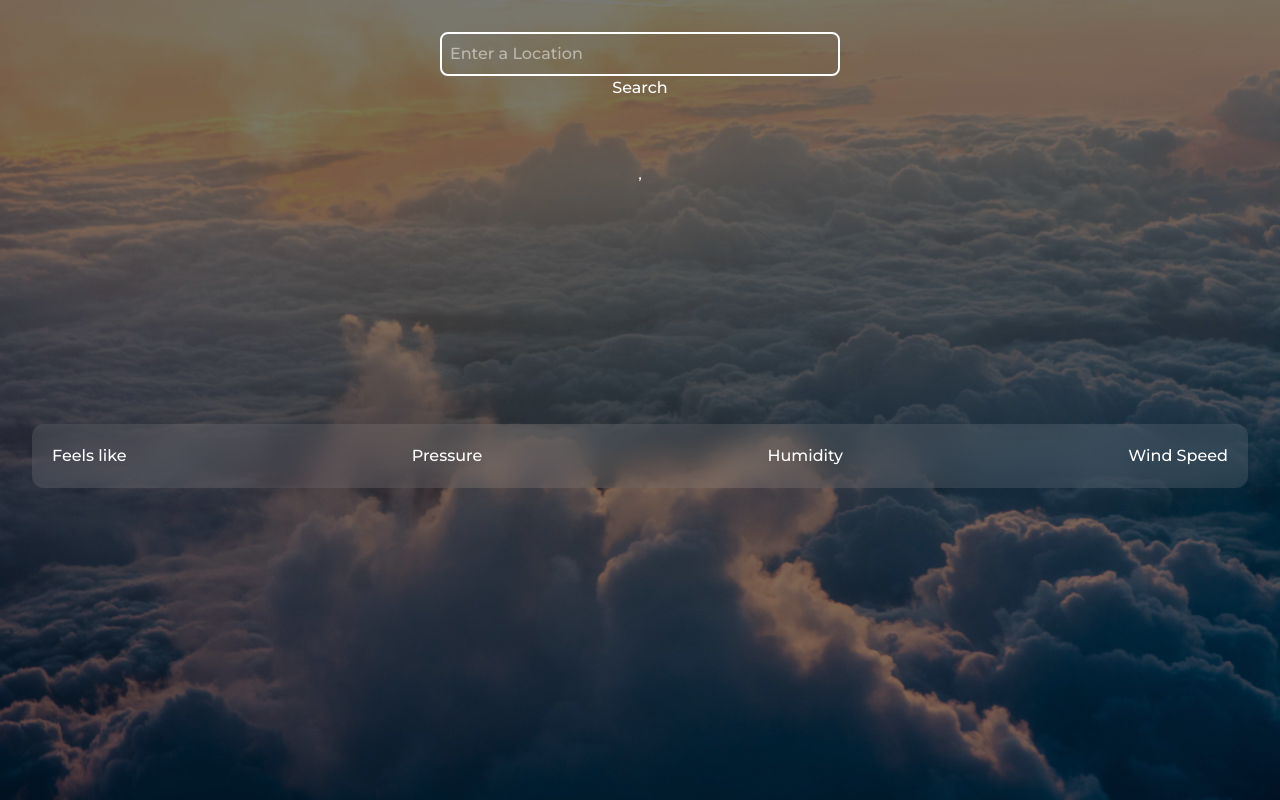
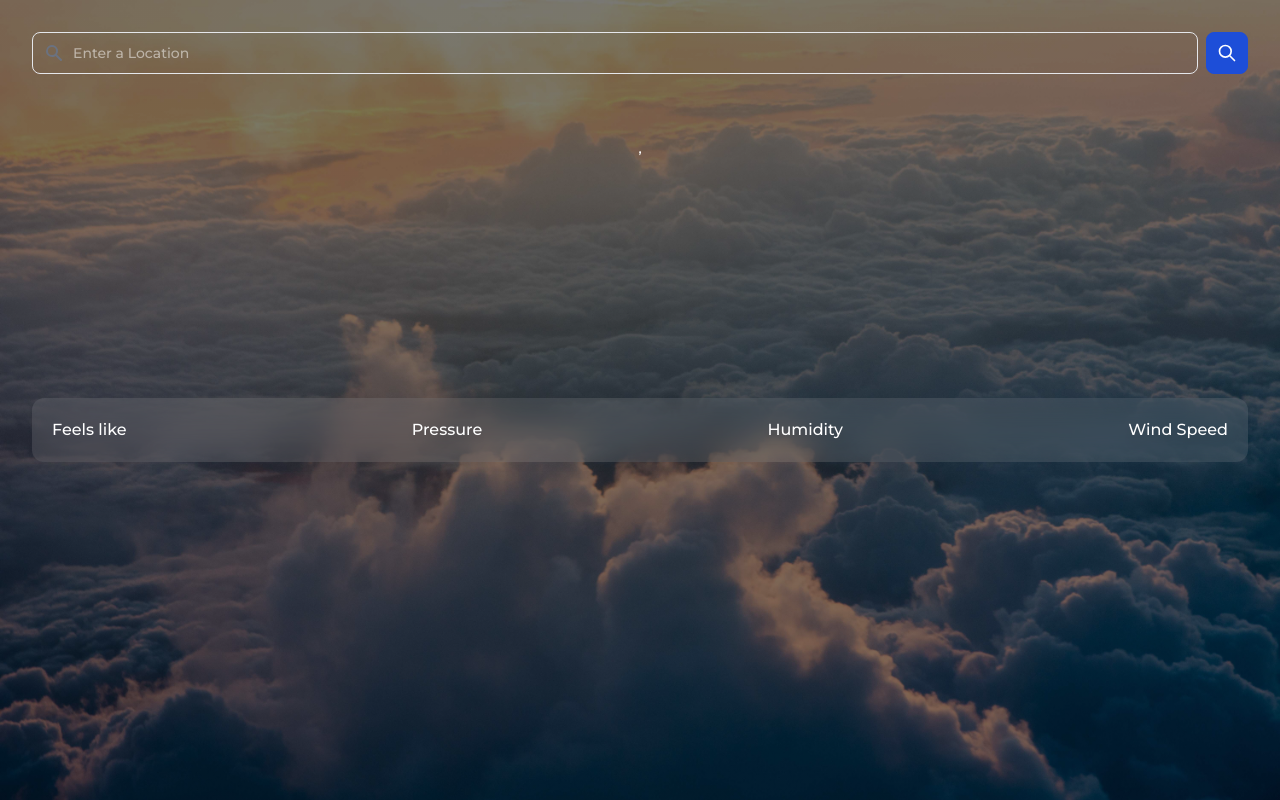
Before and after one commit to favourbadakin/weather-app, a React (Vite) app: page / in a window 1280 px wide. Built offline with nearby package versions, Linux system fonts and the light colour scheme; no server answers.

Commit message:
improved functionalities

```diff
--- a/src/App.jsx
+++ b/src/App.jsx
@@ -5,8 +5,6 @@
   const key = import.meta.env.VITE_APIKEY;
   const [location, setLocation] = useState("");
   const [weatherData, setWeatherData] = useState({});
-
-
 
   const handleChange = (event) => {
     setLocation(event.target.value);
@@ -26,7 +24,7 @@
 
   return (
     <main className="px-4 py-8 lg:px-8 bg-hero-image bg-no-repeat bg-cover h-screen text-white">
-      <form className="grid place-items-center" onSubmit={handleSubmit}>
+      {/* <form className="grid place-items-center" onSubmit={handleSubmit}>
         <input
           className="border-white border-2 bg-transparent p-2 w-[80%] lg:w-[400px] rounded-lg focus:outline-none"
           placeholder="Enter a Location"
@@ -35,7 +33,60 @@
           type="text"
         />
         <button>Search</button>
+      </form> */}
+
+      <form className="flex items-center" onSubmit={handleSubmit}>
+        <label htmlFor="simple-search" className="sr-only">
+          Search
+        </label>
+        <div className="relative w-full">
+          <div className="absolute inset-y-0 left-0 flex items-center pl-3 pointer-events-none">
+            <svg
+              aria-hidden="true"
+              className="w-5 h-5 text-gray-500 dark:text-gray-400"
+              fill="currentColor"
+              viewBox="0 0 20 20"
+              xmlns="http://www.w3.org/2000/svg"
+            >
+              <path
+                fillRule="evenodd"
+                d="M8 4a4 4 0 100 8 4 4 0 000-8zM2 8a6 6 0 1110.89 3.476l4.817 4.817a1 1 0 01-1.414 1.414l-4.816-4.816A6 6 0 012 8z"
+                clipRule="evenodd"
+              ></path>
+            </svg>
+          </div>
+          <input
+            type="text"
+            id="simple-search"
+            className="bg-transparent border border-grayk-300 text-gray-900 text-sm rounded-lg focus:ring-blue-500 focus:border-blue-500 block w-full pl-10 p-2.5"
+            placeholder="Enter a Location"
+            value={location}
+            onChange={handleChange}
+            required
+          />
+        </div>
+        <button
+          type="submit"
+          className="p-2.5 ml-2 text-sm font-medium text-white bg-blue-700 rounded-lg border border-blue-700 hover:bg-blue-800 focus:ring-4 focus:outline-none focus:ring-blue-300 dark:bg-blue-600 dark:hover:bg-blue-700 dark:focus:ring-blue-800"
+        >
+          <svg
+            className="w-5 h-5"
+            fill="none"
+            stroke="currentColor"
+            viewBox="0 0 24 24"
+            xmlns="http://www.w3.org/2000/svg"
+          >
+            <path
+              strokeLinecap="round"
+              strokeLinejoin="round"
+              strokeWidth="2"
+              d="M21 21l-6-6m2-5a7 7 0 11-14 0 7 7 0 0114 0z"
+            ></path>
+          </svg>
+          <span className="sr-only">Search</span>
+        </button>
       </form>
+
       <div className="flex flex-col sm:gap-20 lg:gap-60">
         <div className="text-center">
           <p className="text-sm mt-16">
```
Lines whose indentation alone changed are shown as unchanged.
